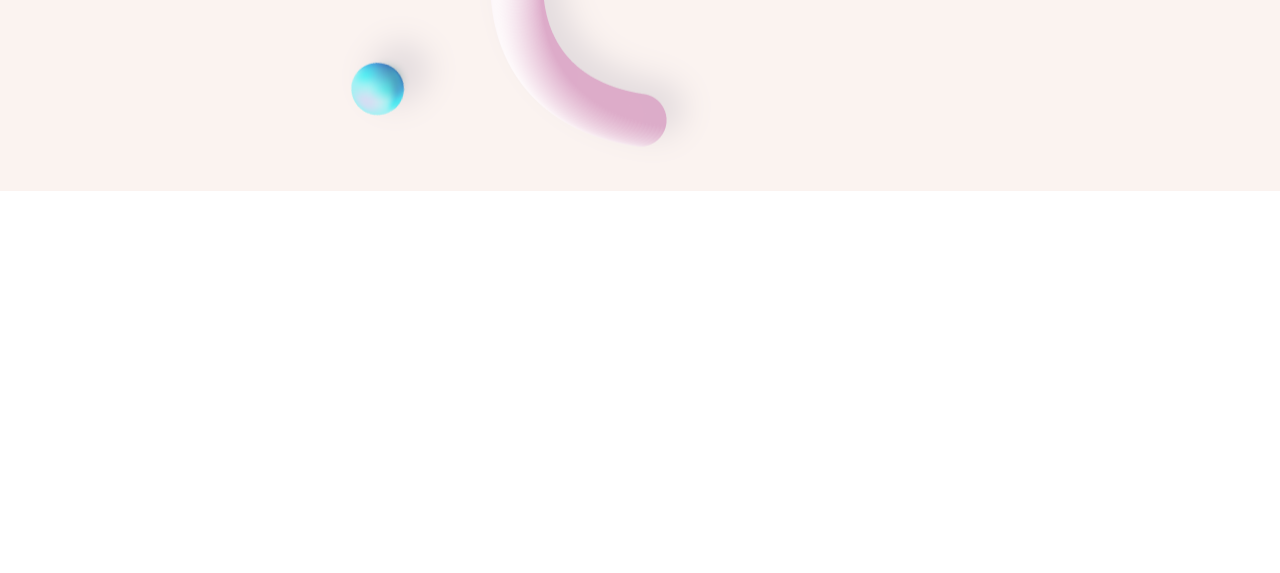
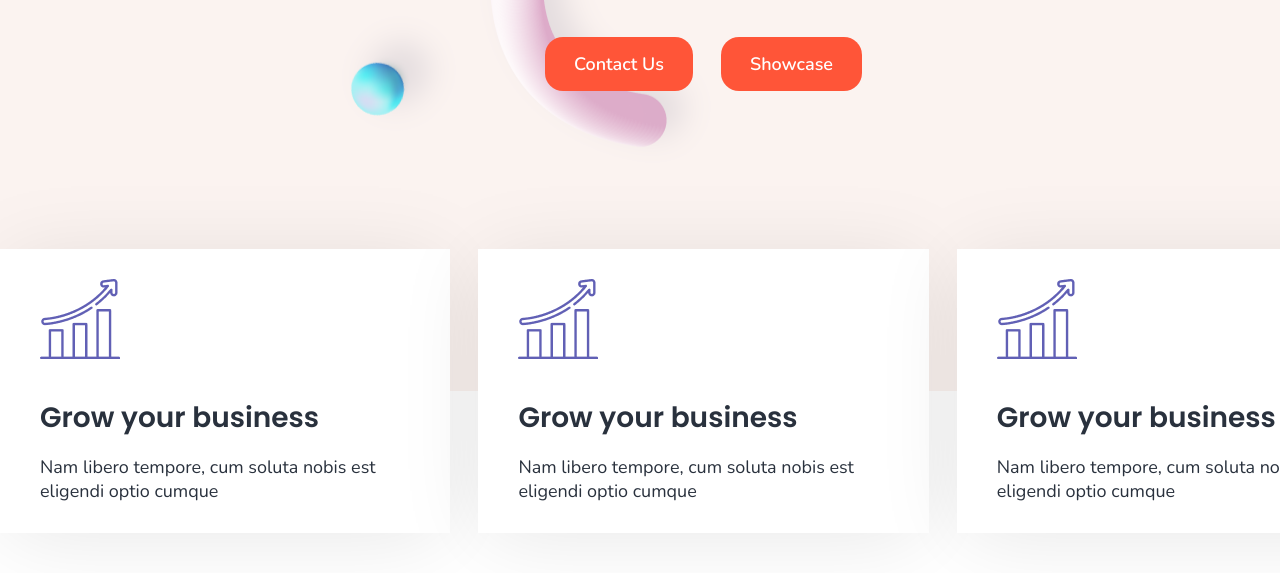
Before and after one commit to ABMshawonislam-dev/website-1, a plain HTML site: page index.html in a window 1280 px wide. Shown: the part 545-1118 px from the top of the page. Before the commit the page ends 800 px from the top, so only its background shows below. Drawn offline with nearby package versions, Linux system fonts and the light colour scheme.

Commit message:
service part done

```diff
--- a/css/style.css
+++ b/css/style.css
@@ -83,7 +83,7 @@ nav .button a{
 
 .banner{
     background: url(../images/banner.png);
-   padding: 200px 0;
+   padding: 300px 0;
    position: relative;
 }
 
@@ -93,7 +93,7 @@ nav .button a{
     border: 1px solid #FFABBA;
     border-radius: 50%;
     position: absolute;
-    top: 86px;
+    top: 133px;
     left: 788px;
     animation: rotate 4s infinite linear;
 }
@@ -209,3 +209,43 @@ nav .button a{
 /* ===========================
     banner part end
 ============================== */
+
+/* ===========================
+    service part start
+============================== */
+
+.service .box{
+    display: flex;
+    justify-content: space-between;
+    transform: translateY(-50%);
+}
+
+.service .item{
+    width: 32%;
+    background: #fff;
+    -webkit-box-shadow: 0px 7px 82px -6px rgba(0,0,0,0.1);
+    -moz-box-shadow: 0px 7px 82px -6px rgba(0,0,0,0.1);
+    box-shadow: 0px 7px 82px -6px rgba(0,0,0,0.1);
+    padding: 30px 40px;
+    box-sizing: border-box;
+}
+
+.service .item h3{
+    font-family: 'Poppins', sans-serif;
+    font-size: 28px;
+    font-weight: 600;
+    color: #29313D;
+    margin-top: 34px;
+    margin-bottom: 16px;
+}
+
+.service .item p{
+    font-family: 'Nunito', sans-serif;
+    font-size: 18px;
+    font-weight: 400;
+    color: #29313D;
+}
+
+/* ===========================
+    service part end
+============================== */
--- a/index.html
+++ b/index.html
@@ -75,5 +75,36 @@
             banner part end
     ========================================= -->
 
+    <!-- ====================================
+            service part start
+    ========================================= -->
+
+    <section class="service">
+        <div class="container">
+            <div class="box">
+                <div class="item">
+                    <img src="images/service-icon.png" alt="service-icon">
+                    <h3>Grow your business</h3>
+                    <p>Nam libero tempore, cum soluta nobis est eligendi optio cumque </p>
+                </div>
+                <div class="item">
+                    <img src="images/service-icon.png" alt="service-icon">
+                    <h3>Grow your business</h3>
+                    <p>Nam libero tempore, cum soluta nobis est eligendi optio cumque </p>
+                </div>
+                <div class="item">
+                    <img src="images/service-icon.png" alt="service-icon">
+                    <h3>Grow your business</h3>
+                    <p>Nam libero tempore, cum soluta nobis est eligendi optio cumque </p>
+                </div>
+
+            </div>
+        </div>
+    </section>
+
+    <!-- ====================================
+            service part end
+    ========================================= -->
+
 </body>
 </html>
```
Also changed, not shown: images/service-icon.png (added).
